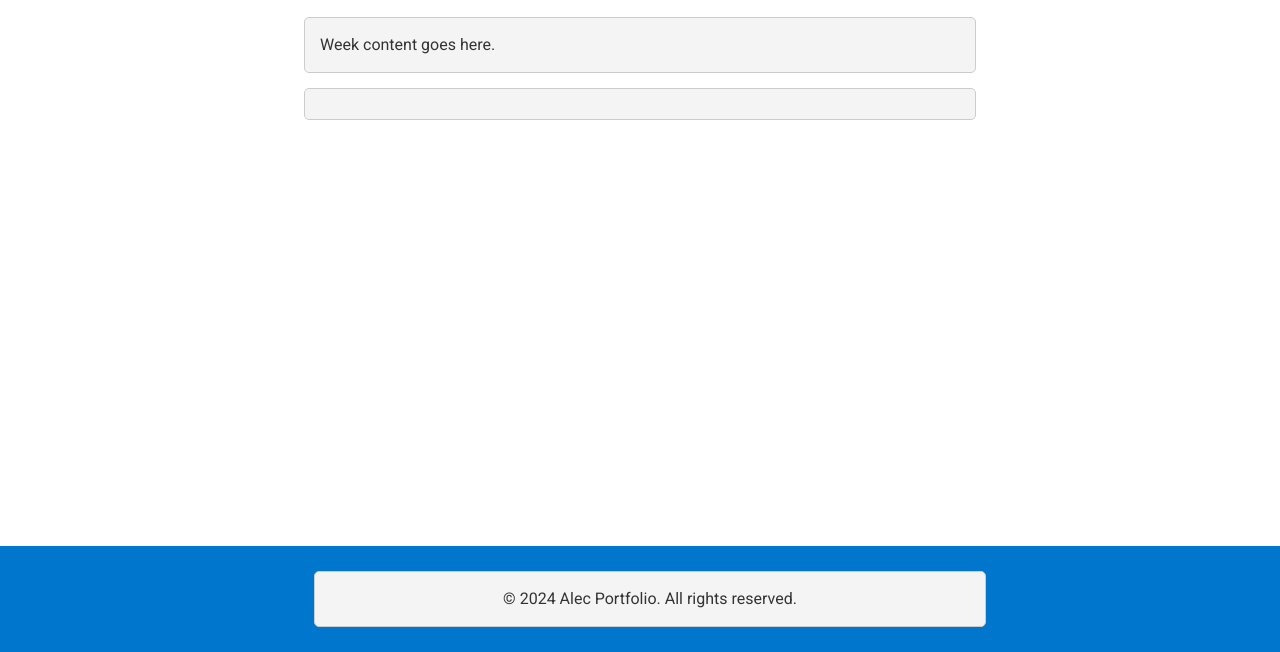
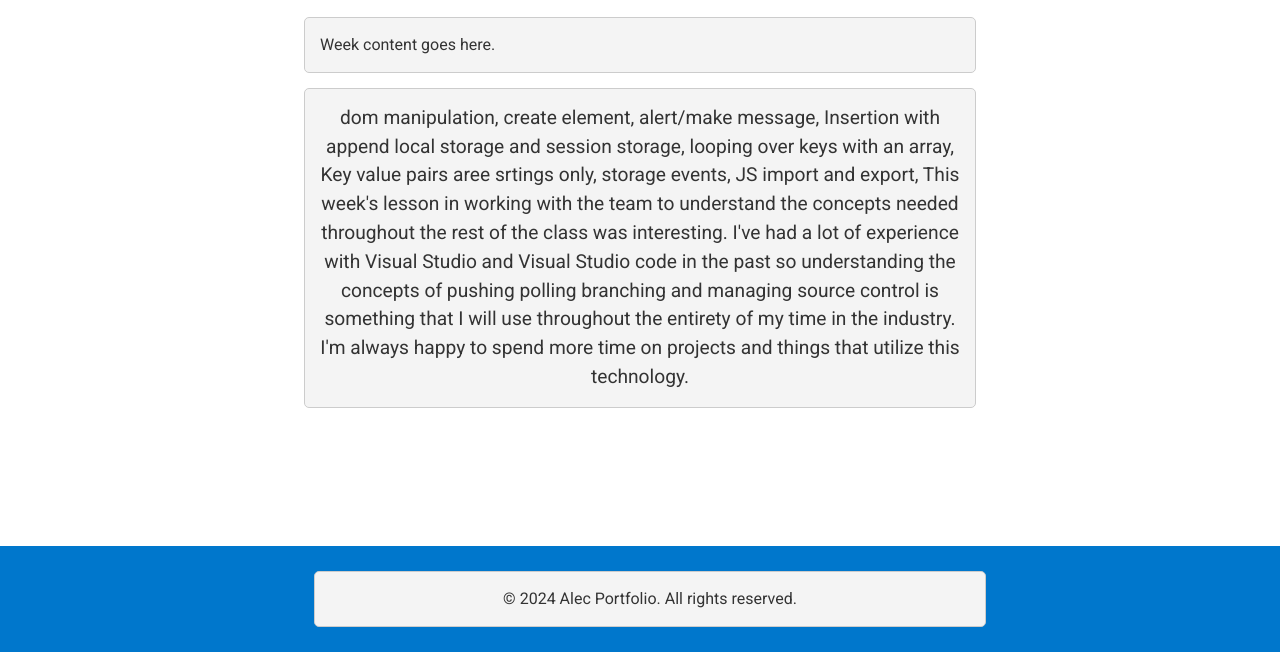
Before and after one commit to Willits-Alec/Alec-Port, a plain HTML site: page week2/w2notes.html in a window 1280 px wide. Shown: the part 148-800 px from the top of the page. Drawn offline with Linux system fonts and the light colour scheme.

Commit message:
Added notes

```diff
--- a/week2/w2notes.html
+++ b/week2/w2notes.html
@@ -38,7 +38,15 @@
     <p>Week content goes here.</p>
 
     <!-- Purpose paragraph -->
-    <p class="purpose"></p>
+    <p class="purpose"> dom manipulation, create element, alert/make message, Insertion with append
+        local storage and session storage, looping over keys with an array, Key value pairs aree srtings only,
+        storage events, JS import and export,
+
+        This week's lesson in working with the team to understand the concepts needed throughout the rest of the class was interesting.
+        I've had a lot of experience with Visual Studio and Visual Studio code in the past so understanding the concepts of pushing polling branching and managing source control is something that I will use throughout the entirety of my time in the industry.
+        I'm always happy to spend more time on projects and things that utilize this technology.
+
+    </p>
 </body>
 
 </html>
```
